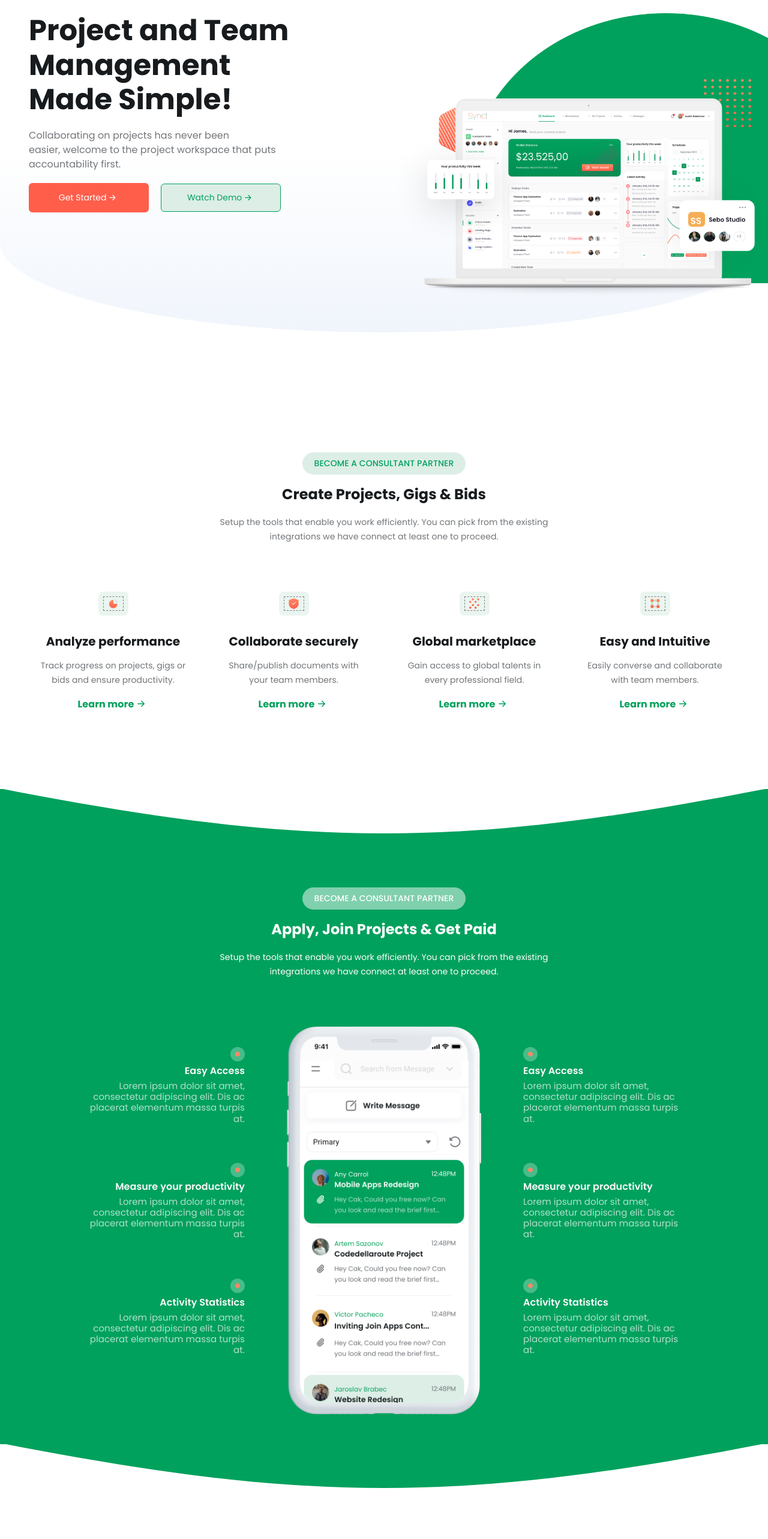
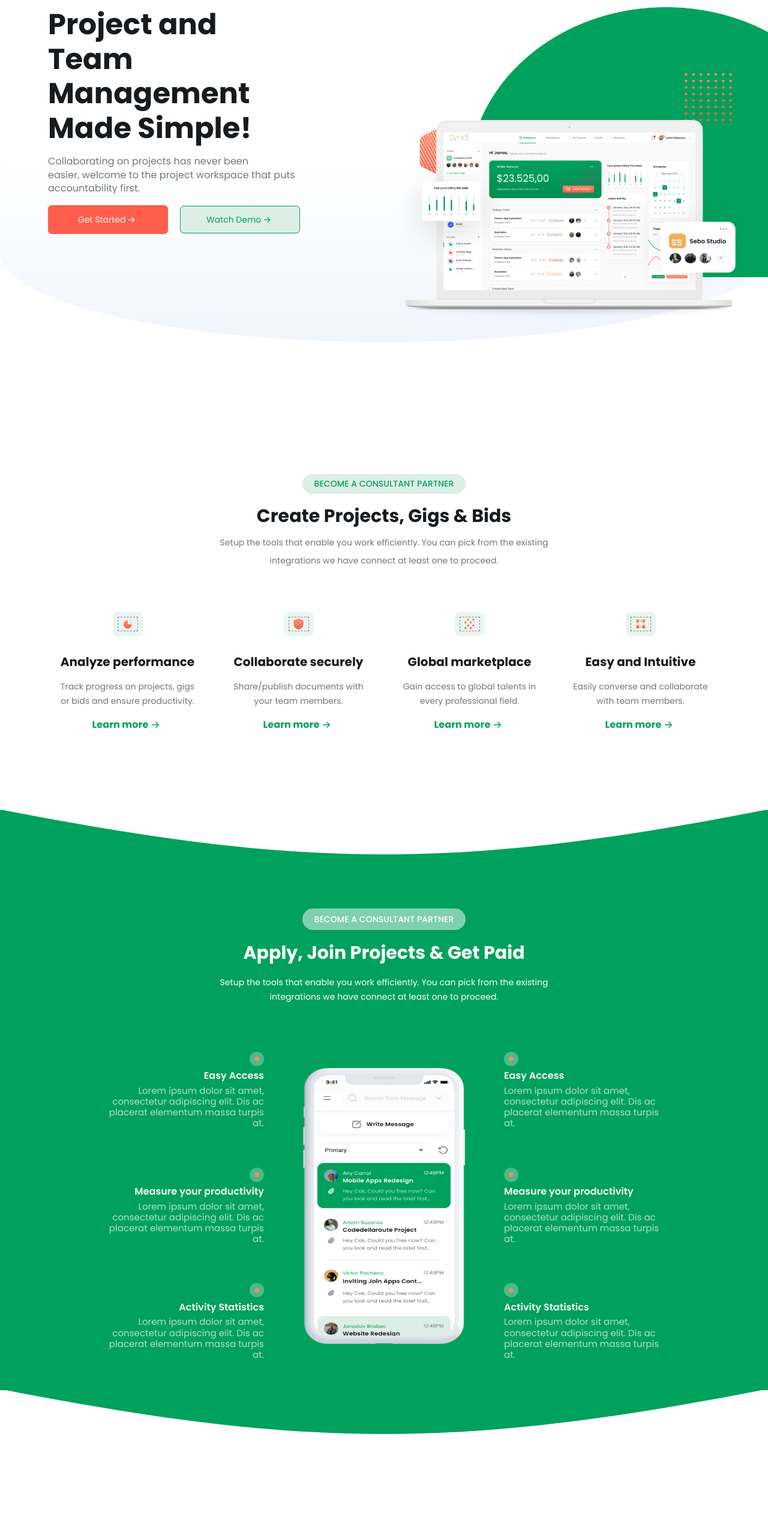
Before and after one commit to spurtx/sync-celo, a Next.js app: page / in a window 1280 px wide. Shown: the part 160-2725 px from the top of the page at 60% size. Built offline with nearby package versions, Linux system fonts and the light colour scheme.

Commit message:
responsive

```diff
--- a/src/components/Landing/Hero.tsx
+++ b/src/components/Landing/Hero.tsx
@@ -7,53 +7,52 @@ import {
   Button,
   Image,
   Stack,
+  Show,
 } from "@chakra-ui/react";
 import { BsArrowRightShort } from "react-icons/bs";
 
 function Hero() {
   return (
     <Box
+      maxW={"min(100%,1500px)"}
+      mx="auto"
       mb={{ sm: "100px", xl: "400px" }}
-      px={{ sm: "1rem", xl: "3rem" }}
+      px={{ sm: "30px", lg: "40px", xl: "80px" }}
       mt="5rem"
+      position="relative"
     >
-      {/* TODO: LOOK FOR BETTER WAY TO CURVE LINEAR GRADIENT  */}
-      <Box
-        display={{ sm: "none", xl: "block" }}
-        position="absolute"
-        w="100%"
-        h="300px"
-        bottom="-200px"
-        left="0px"
-        bg=" linear-gradient(180deg, rgba(250, 251, 251, 0.0001) 0%, #f0f5fc 100%)"
-        borderBottomRadius="50%"
-        zIndex="-99"
-      />
-
-      <HStack alignItems="stretch">
+      <HStack mx="auto" w={{ "2xl": "1200px" }} alignItems="stretch">
         <Box flex="1 1 0px">
           <Box
-            textAlign={{ sm: "center", xl: "left" }}
-            w={{ sm: "100%", xl: "75%" }}
+            textAlign={{ sm: "center", lg: "left" }}
+            w={{ sm: "100%", lg: "75%" }}
           >
-            <Heading color="text.gray" fontSize={{ sm: "4xl", xl: "5xl" }}>
+            <Heading
+              color="text.gray"
+              fontSize={{ sm: "2xl", lg: "3xl", xl: "5xl" }}
+            >
               Project and Team <br /> Management Made Simple!
             </Heading>
 
             <Text
               color="text.secondary"
-              fontSize="md"
+              fontSize={{ sm: "sm", lg: "md" }}
               fontWeight="normal"
-              lineHeight="1.5rem"
-              my={{ sm: "1.7rem", xl: "1.2rem" }}
+              lineHeight="1.4rem"
+              my="1rem"
             >
-              Collaborating on projects has never been <br /> easier, welcome to
-              the project workspace that puts accountability first.
+              Collaborating on projects has never been
+              <Show above="xl">
+                <br />
+              </Show>
+              easier, welcome to the project workspace that puts accountability
+              first.
             </Text>
           </Box>
 
           <Stack
-            direction={{ sm: "column", xl: "row" }}
+            justifyContent={{ md: "center", lg: "flex-start" }}
+            direction={{ sm: "column", md: "row" }}
             spacing={5}
             alignItems="center"
           >
@@ -66,7 +65,7 @@ function Hero() {
               fontSize="sm"
               px="1.5rem"
               py="1.4rem"
-              w="200px"
+              w={{ sm: "170px", xl: "200px" }}
               _hover={{ bg: "#FF5E4B" }}
               _active={{ bg: "#FF5E4B" }}
               _focus={{ outline: "none" }}
@@ -74,6 +73,7 @@ function Hero() {
               Get Started
               <BsArrowRightShort size="1.3rem" />
             </Button>
+
             <Button
               bgColor="brand.100"
               color="brand.400"
@@ -83,7 +83,7 @@ function Hero() {
               fontSize="sm"
               px="1.5rem"
               py="1.4rem"
-              w="200px"
+              w={{ sm: "170px", xl: "200px" }}
               _hover={{ bg: "brand.100" }}
               _active={{ bg: "brand.100" }}
               _focus={{ outline: "none" }}
@@ -94,40 +94,75 @@ function Hero() {
           </Stack>
         </Box>
 
-        <Box flex="1 1 0px" display={{ sm: "none", xl: "block" }}>
-          <Box position="absolute" right="0px" top="0px" zIndex="-2">
+        <Box flex="1 1 0px" display={{ sm: "none", lg: "block" }}>
+          <Box
+            position="absolute"
+            right="0px"
+            top="0px"
+            zIndex="-2"
+            w={{ lg: "300px", xl: "500px" }}
+            h={{ lg: "300", xl: "450px" }}
+            fontSize={{ sm: "2xl", lg: "3xl", xl: "5xl" }}
+          >
             <Image
               src="/images/bg_circle.png"
               alt="sync logo"
-              width="500px"
-              height="450px"
+              width="100%"
+              height="100%"
             />
           </Box>
 
           <Box position="relative" h="100%">
-            <Box position="absolute" bottom="-140px" right="-20px">
-              <Image src="/images/macbook.png" alt="sync logo" height="330px" />
+            <Box
+              position="absolute"
+              bottom={{ lg: "-90px", xl: "-140px" }}
+              right={{ lg: "0px", xl: "-20px" }}
+              h={{ lg: "220", xl: "330px" }}
+            >
+              <Image src="/images/macbook.png" alt="sync logo" height="100%" />
             </Box>
-            <Box position="absolute" bottom="-120px" right="-40px">
+            <Box
+              position="absolute"
+              bottom={{ lg: "-70px", xl: "-120px" }}
+              h={{ lg: "130px", xl: "200px" }}
+              right={{ lg: "-20px", xl: "-40px" }}
+            >
               <Image
                 src="/images/card_team.png"
                 alt="sync logo"
-                height="200px"
+                height="100%"
               />
             </Box>
-            <Box position="absolute" bottom="-60px" right="340px">
+            <Box
+              position="absolute"
+              bottom="-60px"
+              right={{ lg: "240px", xl: "340px" }}
+              h={{ lg: "130px", xl: "200px" }}
+            >
               <Image
                 src="/images/DailyProgress.png"
                 alt="sync logo"
-                height="200px"
+                height="100%"
               />
             </Box>
-            <Box position="absolute" bottom="90px" right="400px" zIndex="-1">
-              <Image src="/images/pattern.png" alt="sync logo" height="100px" />
+            <Box
+              position="absolute"
+              bottom={{ sm: "60px", xl: "90px" }}
+              right={{ sm: "280px", xl: "400px" }}
+              zIndex="-1"
+              h={{ lg: "70px", xl: "100px" }}
+            >
+              <Image src="/images/pattern.png" alt="sync logo" height="100%" />
             </Box>
 
-            <Box position="absolute" top="110px" right="-20px" zIndex="-1">
-              <Image src="/images/dots.png" alt="sync logo" height="80px" />
+            <Box
+              position="absolute"
+              top="110px"
+              right={{ sm: "0px", xl: "-20px" }}
+              zIndex="-1"
+              h={{ lg: "60px", xl: "80px" }}
+            >
+              <Image src="/images/dots.png" alt="sync logo" height="100%" />
             </Box>
           </Box>
         </Box>
--- a/src/components/Landing/Pricing/PricingCard.tsx
+++ b/src/components/Landing/Pricing/PricingCard.tsx
@@ -20,8 +20,8 @@ function PricingCard({ plan }: Props) {
 
   return (
     <HStack
-      flexDirection={{ sm: "column", xl: "row" }}
-      spacing={{ sm: 0, xl: 8 }}
+      flexDirection={{ sm: "column", lg: "row" }}
+      spacing={{ sm: 0, lg: 8 }}
       justifyContent="center"
       alignItems="center"
     >
--- a/src/components/Landing/SectionOne.tsx
+++ b/src/components/Landing/SectionOne.tsx
@@ -14,19 +14,18 @@ import { BsArrowRightShort } from "react-icons/bs";
 function SectionOne() {
   return (
     <Box
-      px={{ sm: "1rem", xl: "3rem" }}
+      maxW={"min(100%,1500px)"}
+      px={{ sm: "30px", lg: "40px", xl: "80px" }}
       mb="130px"
       mt="3rem"
-      maxW={"min(100%,1950px)"}
       mx="auto"
     >
       <Box textAlign="center">
         <Tag
           color="brand.400"
-          size="lg"
           borderRadius="1.4rem"
-          fontSize="sm"
-          py="10px"
+          fontSize={{ sm: "xs", lg: "sm" }}
+          py="8px"
           px="20px"
           bgColor="brand.100"
           fontWeight="medium"
@@ -34,19 +33,26 @@ function SectionOne() {
           BECOME A CONSULTANT PARTNER
         </Tag>
 
-        <Heading color="text.gray" fontSize="2xl" my="1.2rem">
+        <Heading
+          color="text.gray"
+          fontSize={{ sm: "xl", lg: "3xl" }}
+          my="1.2rem"
+        >
           Create Projects, Gigs & Bids
         </Heading>
 
         <Text
           color="text.secondary"
-          fontSize="sm"
+          fontSize={{ sm: "xs", lg: "sm" }}
           fontWeight="normal"
-          lineHeight="1.5rem"
+          lineHeight={{ sm: "1.2rem", lg: "0.8rem" }}
         >
           Setup the tools that enable you work efficiently. You can pick from
-          the existing <br /> integrations we have connect at least one to
-          proceed.
+          the existing
+          <Box display={{ sm: "none", lg: "block" }}>
+            <br />
+          </Box>
+          integrations we have connect at least one to proceed.
         </Text>
       </Box>
 
--- a/src/components/Landing/SectionTwo.tsx
+++ b/src/components/Landing/SectionTwo.tsx
@@ -12,67 +12,21 @@ import { GoPrimitiveDot } from "react-icons/go";
 export default function SectionTwo() {
   return (
     <Box
-      bgColor="brand.400"
+      // bgColor="brand.400"
       pb="50px"
       pt="100px"
-      px={{ sm: "1rem", xl: "3rem" }}
-      maxW={"min(100%,1950px)"}
+      maxW={"min(100%,1500px)"}
+      px={{ sm: "30px", lg: "40px", xl: "80px" }}
       mx="auto"
       position="relative"
       mb="200px"
     >
-      {/* top curve svg */}
-      <Box
-        transform="rotate(180deg)"
-        position="absolute"
-        top="-1px"
-        left="0px"
-        w="100%"
-        h={{ sm: "50px", xl: "100px" }}
-      >
-        <svg
-          id="bigHalfCircle"
-          xmlns="http://www.w3.org/2000/svg"
-          version="1.1"
-          width="100%"
-          height="100%"
-          viewBox="0 0 100 100"
-          fill="white"
-          preserveAspectRatio="none"
-        >
-          <path d="M0 100 C40 0 60 0 100 100 Z" />
-        </svg>
-      </Box>
-
-      {/* bottom curve svg  */}
-      <Box
-        transform="rotate(180deg)"
-        position="absolute"
-        bottom={{ sm: "-48px", xl: "-98px" }}
-        left="0px"
-        w="100%"
-        h={{ sm: "50px", xl: "100px" }}
-      >
-        <svg
-          id="bigHalfCircle"
-          xmlns="http://www.w3.org/2000/svg"
-          version="1.1"
-          width="100%"
-          height="100%"
-          viewBox="0 0 100 100"
-          fill="#00A15D"
-          preserveAspectRatio="none"
-        >
-          <path d="M0 100 C40 0 60 0 100 100 Z" />
-        </svg>
-      </Box>
-
       <Box textAlign="center" mt="4rem">
         <Tag
           color="white"
           size="lg"
           borderRadius="1.4rem"
-          fontSize="sm"
+          fontSize={{ sm: "xs", lg: "sm" }}
           py="10px"
           px="20px"
           bgColor="rgba(255, 255, 255, 0.5)"
@@ -81,13 +35,13 @@ export default function SectionTwo() {
           BECOME A CONSULTANT PARTNER
         </Tag>
 
-        <Heading color="white" fontSize="2xl" my="1.2rem">
+        <Heading color="white" fontSize={{ sm: "xl", lg: "3xl" }} my="1.2rem">
           Apply, Join Projects & Get Paid
         </Heading>
 
         <Text
           color="white"
-          fontSize="sm"
+          fontSize={{ sm: "xs", lg: "sm" }}
           fontWeight="normal"
           lineHeight="1.5rem"
         >
@@ -99,15 +53,16 @@ export default function SectionTwo() {
 
       <HStack
         mt="5rem"
-        spacing={{ sm: 0, xl: 5 }}
-        flexDirection={{ sm: "column", xl: "row" }}
+        spacing={{ sm: 0, lg: 5 }}
+        flexDirection={{ sm: "column", lg: "row" }}
+        alignItems="center"
       >
         <Box
           flex="1 1 0px"
-          textAlign={{ sm: "center", xl: "right" }}
+          textAlign={{ sm: "center", lg: "right" }}
           d="flex"
           flexDir="column"
-          alignItems={{ sm: "flex-start", xl: "flex-end" }}
+          alignItems={{ sm: "flex-start", lg: "flex-end" }}
         >
           <Box w={{ sm: "100%", xl: "75%" }} mb="4rem">
             <Tag bg="#fcfcfd49" borderRadius="50%" h="15px" w="15px">
@@ -135,7 +90,7 @@ export default function SectionTwo() {
             </Text>
           </Box>
 
-          <Box w={{ sm: "100%", xl: "75%" }} mb="4rem">
+          <Box w={{ sm: "100%", xl: "75%" }} mb={{ sm: "4rem", lg: "0rem" }}>
             <Tag bg="#fcfcfd49" borderRadius="50%" h="15px" w="15px">
               <GoPrimitiveDot color="#FF8A65" size="1.1rem" />
             </Tag>
@@ -149,24 +104,24 @@ export default function SectionTwo() {
           </Box>
         </Box>
 
-        <Box px="2rem" flex="1 1 0px">
+        <Box flex="1 1 0px">
           <Center>
-            <Box w="90%">
+            <Box>
               <Image
                 src="/images/iphone.png"
-                width="100%"
-                // height="650px"
+                height={{ sm: "400px", lg: "460px" }}
+                width={{ sm: "220px", lg: "270px" }}
                 alt="iphone"
               />
             </Box>
           </Center>
         </Box>
 
-        <Box flex="1 1 0px" textAlign={{ sm: "center", xl: "left" }}>
+        <Box flex="1 1 0px" textAlign={{ sm: "center", lg: "left" }}>
           <Box
-            w={{ sm: "100%", xl: "75%" }}
+            w={{ sm: "100%", lg: "75%" }}
             mb="4rem"
-            mt={{ sm: "4rem", xl: "0rem" }}
+            mt={{ sm: "4rem", lg: "0rem" }}
           >
             <Tag bg="#fcfcfd49" borderRadius="50%" h="15px" w="15px">
               <GoPrimitiveDot color="#FF8A65" size="1.1rem" />
@@ -193,7 +148,7 @@ export default function SectionTwo() {
             </Text>
           </Box>
 
-          <Box w={{ sm: "100%", xl: "75%" }} mb="4rem">
+          <Box w={{ sm: "100%", xl: "75%" }}>
             <Tag bg="#fcfcfd49" borderRadius="50%" h="15px" w="15px">
               <GoPrimitiveDot color="#FF8A65" size="1.1rem" />
             </Tag>
--- a/src/container/Landing/Landing.tsx
+++ b/src/container/Landing/Landing.tsx
@@ -16,7 +16,19 @@ function Landing() {
   return (
     <Box>
       <Navbar />
-      <Box position="relative" maxW={"min(100%,1950px)"} mx="auto">
+
+      <Box position="relative">
+        <Box
+          display={{ sm: "none", lg: "block" }}
+          position="absolute"
+          w="100%"
+          h="300px"
+          bottom={{ lg: "-180px", "2xl": "-160px" }}
+          left="0px"
+          bg=" linear-gradient(180deg, rgba(250, 251, 251, 0.0001) 0%, #f0f5fc 100%)"
+          borderBottomRadius="50%"
+          zIndex="-99"
+        />
         <HeroSection />
       </Box>
 
@@ -24,7 +36,52 @@ function Landing() {
         <SectionOne />
       </Box>
 
-      <Box>
+      <Box position="relative" bgColor="brand.400">
+        {/* top curve  */}
+        <Box
+          transform="rotate(180deg)"
+          position="absolute"
+          top="-1px"
+          left="0px"
+          w="100%"
+          h={{ sm: "50px", lg: "100px" }}
+        >
+          <svg
+            id="bigHalfCircle"
+            xmlns="http://www.w3.org/2000/svg"
+            version="1.1"
+            width="100%"
+            height="100%"
+            viewBox="0 0 100 100"
+            fill="white"
+            preserveAspectRatio="none"
+          >
+            <path d="M0 100 C40 0 60 0 100 100 Z" />
+          </svg>
+        </Box>
+
+        {/* bottom curve */}
+        <Box
+          transform="rotate(180deg)"
+          position="absolute"
+          bottom={{ sm: "-48px", lg: "-98px" }}
+          left="0px"
+          w="100%"
+          h={{ sm: "50px", lg: "100px" }}
+        >
+          <svg
+            id="bigHalfCircle"
+            xmlns="http://www.w3.org/2000/svg"
+            version="1.1"
+            width="100%"
+            height="100%"
+            viewBox="0 0 100 100"
+            fill="#00A15D"
+            preserveAspectRatio="none"
+          >
+            <path d="M0 100 C40 0 60 0 100 100 Z" />
+          </svg>
+        </Box>
         <SectionTwo />
       </Box>
 
@@ -32,11 +89,83 @@ function Landing() {
         <SectionThree />
       </Box>
 
-      <Box>
+      <Box position="relative" bgColor="brand.400">
+        {/* top curve svg */}
+        <Box
+          transform="rotate(180deg)"
+          position="absolute"
+          top="-1px"
+          left="0px"
+          w="100%"
+          h={{ sm: "50px", lg: "100px" }}
+          zIndex="99"
+        >
+          <svg
+            id="bigHalfCircle"
+            xmlns="http://www.w3.org/2000/svg"
+            version="1.1"
+            width="100%"
+            height="100%"
+            viewBox="0 0 100 100"
+            fill="white"
+            preserveAspectRatio="none"
+          >
+            <path d="M0 100 C40 0 60 0 100 100 Z" />
+          </svg>
+        </Box>
+
+        {/* bottom curve svg */}
+        <Box
+          position="absolute"
+          bottom="-1px"
+          left="0px"
+          w="100%"
+          h={{ sm: "50px", lg: "100px" }}
+          zIndex="99"
+        >
+          <svg
+            id="bigHalfCircle"
+            xmlns="http://www.w3.org/2000/svg"
+            version="1.1"
+            width="100%"
+            height="100%"
+            viewBox="0 0 100 100"
+            fill="white"
+            preserveAspectRatio="none"
+          >
+            <path d="M0 100 C40 0 60 0 100 100 Z" />
+          </svg>
+        </Box>
+
         <Reviews />
       </Box>
 
-      <Box>
+      <Box
+        position="relative"
+        bg=" linear-gradient(180deg, rgba(0, 161, 93, 0.0001) 30.73%, rgba(0, 161, 93, 0.1) 92.71%)"
+      >
+        <Box
+          transform="rotate(180deg)"
+          position="absolute"
+          bottom={{ sm: "-50px", xl: "-100px" }}
+          display={{ sm: "none", xl: "block" }}
+          left="0px"
+          w="100%"
+          h={{ sm: "50px", xl: "100px" }}
+        >
+          <svg
+            id="bigHalfCircle"
+            xmlns="http://www.w3.org/2000/svg"
+            version="1.1"
+            width="100%"
+            height="100%"
+            viewBox="0 0 100 100"
+            fill="rgba(0, 161, 93, 0.1)"
+            preserveAspectRatio="none"
+          >
+            <path d="M0 100 C40 0 60 0 100 100 Z" />
+          </svg>
+        </Box>
         <PricingSection />
       </Box>
 
@@ -44,7 +173,30 @@ function Landing() {
         <Faq />
       </Box>
 
-      <Box>
+      <Box position="relative" bgColor="brand.400">
+        {/* top curve svg */}
+        <Box
+          transform="rotate(180deg)"
+          position="absolute"
+          top="-1px"
+          left="0px"
+          w="100%"
+          h={{ sm: "50px", xl: "100px" }}
+          zIndex={99}
+        >
+          <svg
+            id="bigHalfCircle"
+            xmlns="http://www.w3.org/2000/svg"
+            version="1.1"
+            width="100%"
+            height="100%"
+            viewBox="0 0 100 100"
+            fill="white"
+            preserveAspectRatio="none"
+          >
+            <path d="M0 100 C40 0 60 0 100 100 Z" />
+          </svg>
+        </Box>
         <LandingFooter />
       </Box>
     </Box>
--- a/src/lib/theme/index.ts
+++ b/src/lib/theme/index.ts
@@ -43,8 +43,11 @@ const theme = extendTheme({
     bold: 700,
   },
   breakpoints: {
-    sm: "360px",
-    xl: "950px",
+    sm: "320px",
+    md: "481px",
+    lg: "869",
+    xl: "1120px",
+    "2xl": "1500px",
   },
 });
 
```
Also changed, not shown: src/components/Landing/Faq.tsx (+10 -6 lines), src/components/Landing/LandingFooter.tsx (+12 -27 lines), src/components/Landing/Navbar.tsx (+5 -5 lines), src/components/Landing/Pricing/Pricing.tsx (+8 -28 lines), src/components/Landing/Reviews/Reviews.tsx (+7 -51 lines), src/components/Landing/SectionThree.tsx (+9 -5 lines).
